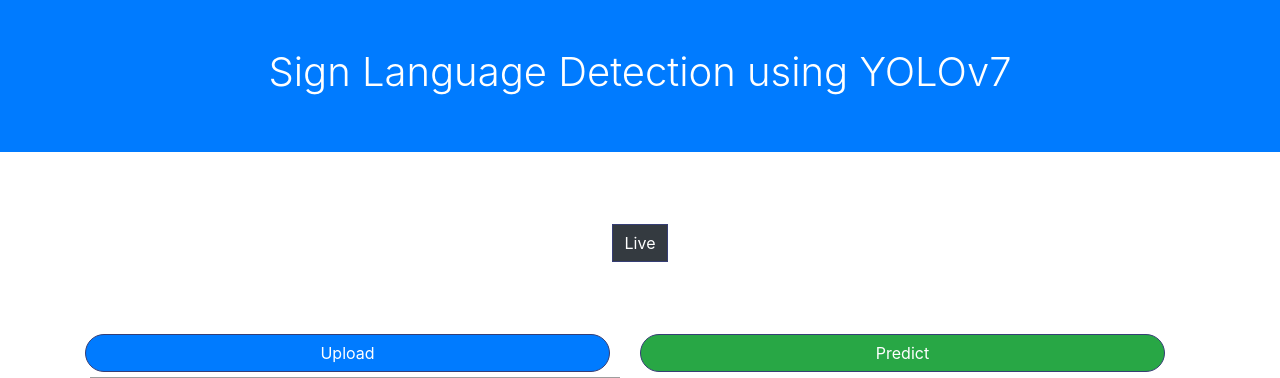
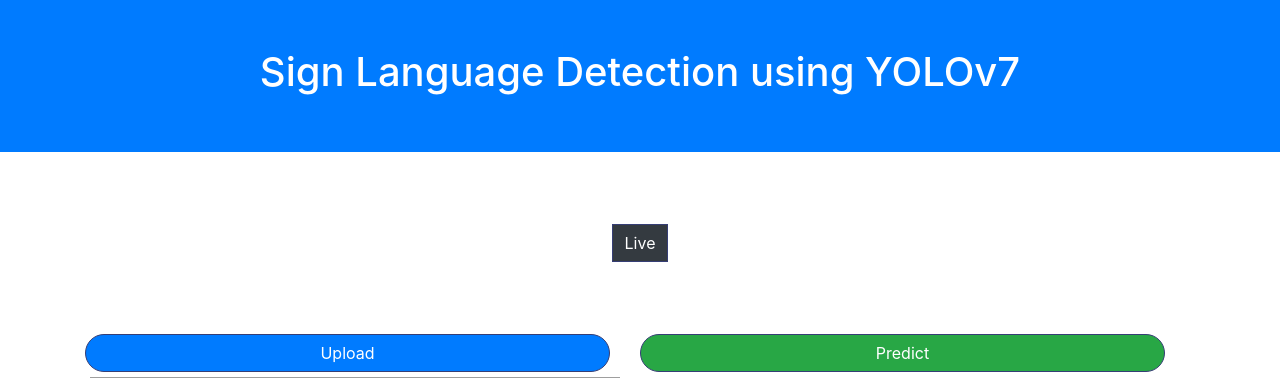
Before and after one commit to adityaazad79/Sign_Lang_Detection, a Flask app: page / in a window 1280 px wide. Shown: the top 378 px of the page. Run offline with Flask 2, Linux system fonts and the light colour scheme; some libraries are stand-ins or nearby versions.

Commit message:
Update index.html

```diff
--- a/templates/index.html
+++ b/templates/index.html
@@ -14,7 +14,7 @@
 <body>
     <header class="bg-primary text-center py-5 mb-4">
         <div class="container">
-            <h1 class="font-weight-light text-white">Sign Language Detection using YOLOv7</h1>
+            <h1 class="font-weight-regular text-white">Sign Language Detection using YOLOv7</h1>
         </div>
     </header>
 
@@ -25,7 +25,7 @@
             </div>
         </header>
 
-        <form class="input-group upload-data row">
+        <form class="input-group upload-data row custom-row">
             <div class="col-xl-6 col-md-6 col-sm-6">
                 <button type="button" class="btn btn-primary col-12" id="uload">Upload</button>
             </div>
```
